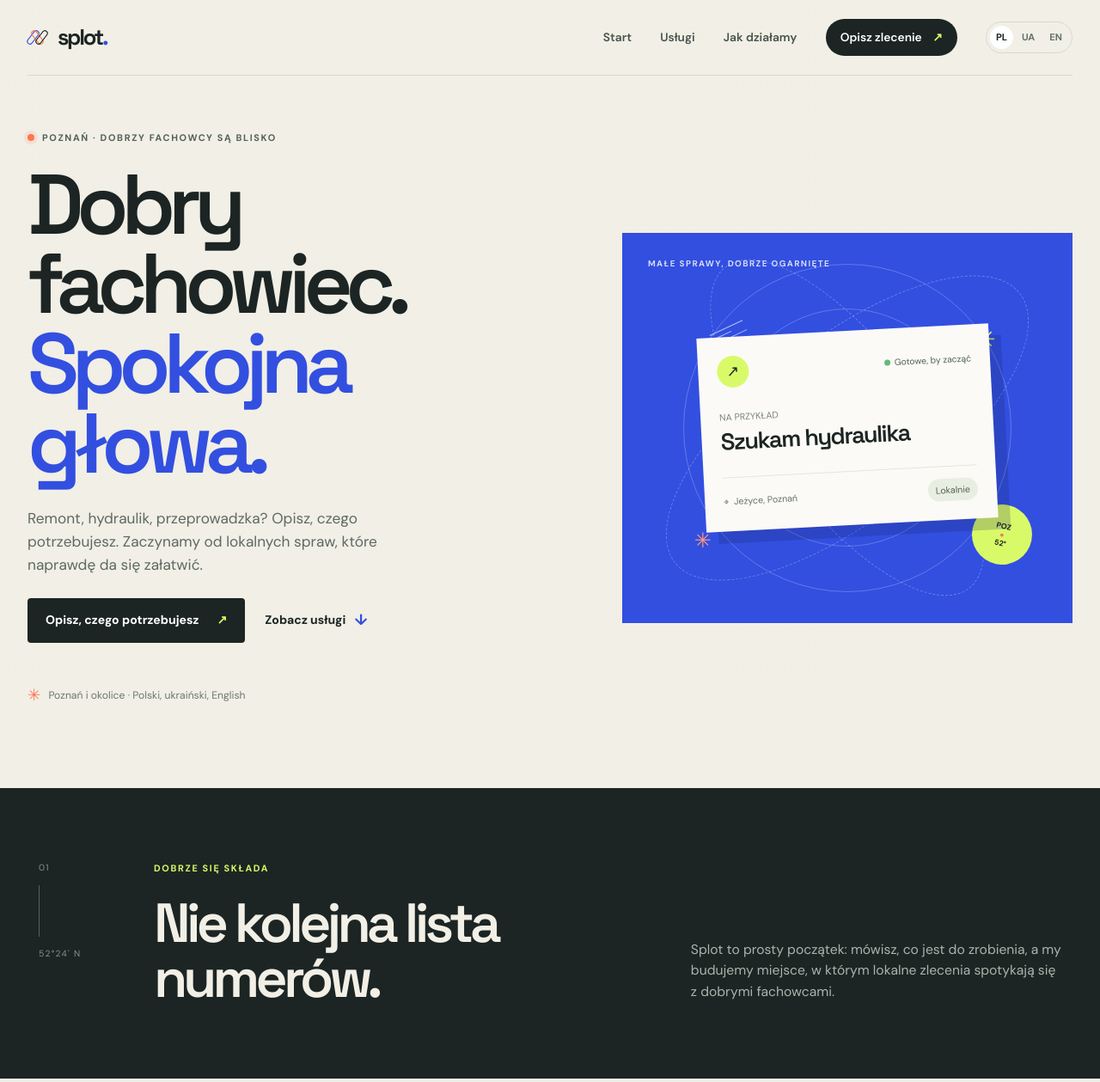
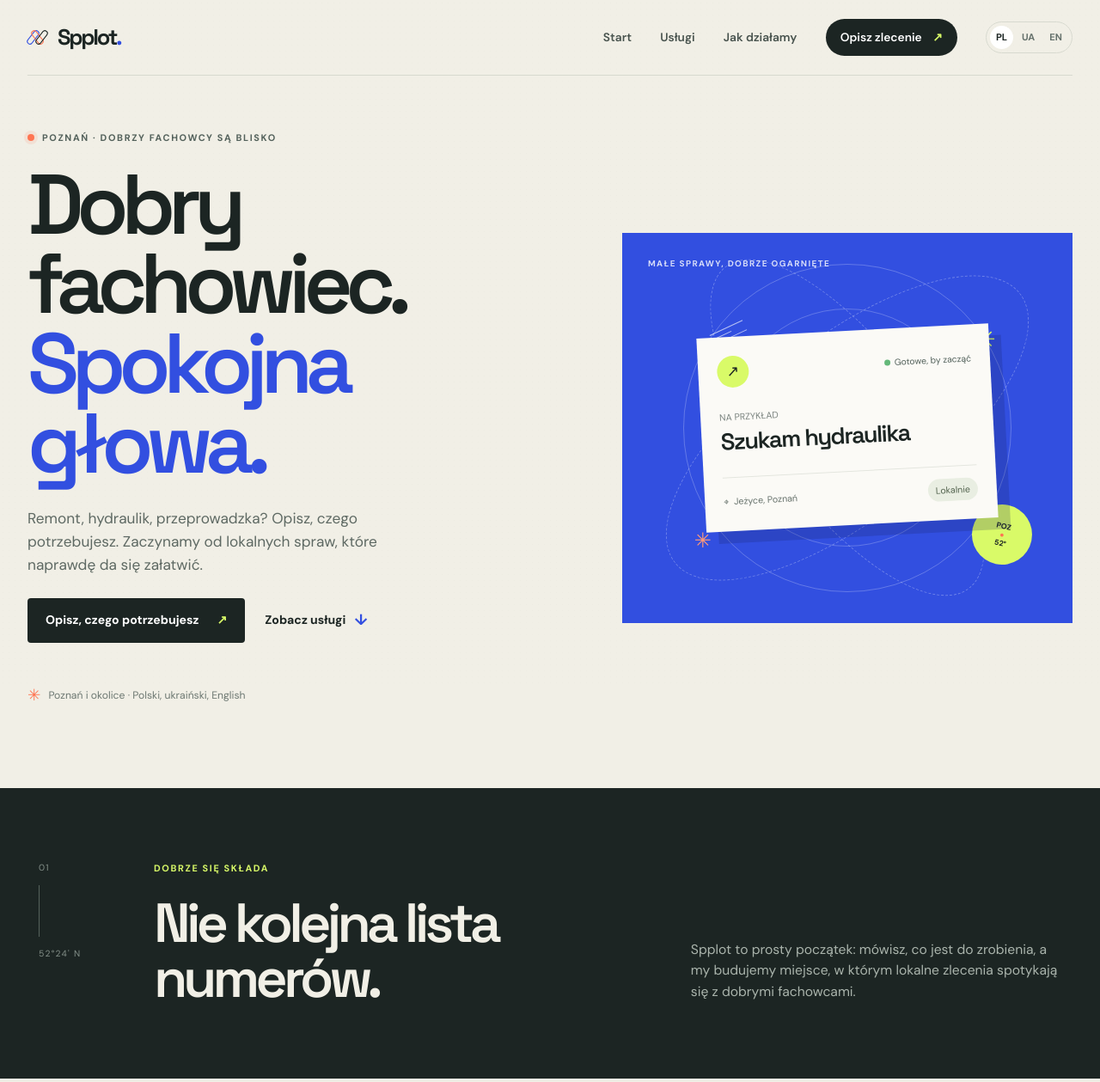
Before and after one commit to Danylooooooo09/site-poznan, a Flask app: page / in a window 1280 px wide. Shown: the top 1259 px of the page at 86% size. Run offline with Flask 3, Linux system fonts and the light colour scheme; some libraries are stand-ins or nearby versions.

Commit message:
Rename marketplace brand to Spplot
Update page branding, metadata, translations, documentation, and tests.

Co-authored-by: Copilot <223556219+Copilot@users.noreply.github.com>

```diff
--- a/app.py
+++ b/app.py
@@ -20,13 +20,13 @@ SERVICE_IDS = (
 
 COPY = {
     "pl": {
-        "site_title": "Splot — lokalni fachowcy w Poznaniu",
+        "site_title": "Spplot — lokalni fachowcy w Poznaniu",
         "nav_label": "Główna nawigacja",
         "nav_menu": "Otwórz menu",
         "language_label": "Wybierz język",
         "back_top": "Wróć na górę",
         "form_contact_group": "KONTAKT",
-        "meta_description": "Splot łączy mieszkańców Poznania ze sprawdzonymi fachowcami od usług domowych i remontów.",
+        "meta_description": "Spplot łączy mieszkańców Poznania ze sprawdzonymi fachowcami od usług domowych i remontów.",
         "nav_home": "Start",
         "nav_services": "Usługi",
         "nav_how": "Jak działamy",
@@ -47,7 +47,7 @@ COPY = {
         "orbit_chip": "Lokalnie",
         "intro_kicker": "DOBRZE SIĘ SKŁADA",
         "intro_title": "Nie kolejna lista numerów.",
-        "intro_text": "Splot to prosty początek: mówisz, co jest do zrobienia, a my budujemy miejsce, w którym lokalne zlecenia spotykają się z dobrymi fachowcami.",
+        "intro_text": "Spplot to prosty początek: mówisz, co jest do zrobienia, a my budujemy miejsce, w którym lokalne zlecenia spotykają się z dobrymi fachowcami.",
         "steps_title": "Trzy kroki. Bez labiryntu.",
         "step_one_title": "Wybierz usługę",
         "step_one_text": "Od drobnej naprawy po większy remont — zacznij od tego, czego potrzebujesz.",
@@ -82,7 +82,7 @@ COPY = {
         "form_consent": "Zgadzam się na zapisanie danych i kontakt w sprawie tego zgłoszenia.",
         "form_submit": "Wyślij zapytanie",
         "form_privacy": "Podajemy tylko dane potrzebne do obsługi zgłoszenia.",
-        "form_demo_notice": "Ważne: to wczesna wersja Splot. Zgłoszenie zapisze się w systemie, ale nie jest jeszcze automatycznie wysyłane do wykonawców.",
+        "form_demo_notice": "Ważne: to wczesna wersja Spplot. Zgłoszenie zapisze się w systemie, ale nie jest jeszcze automatycznie wysyłane do wykonawców.",
         "form_success": "Dziękujemy — Twoje zgłoszenie zostało zapisane.",
         "form_error": "Sprawdź formularz i uzupełnij wymagane pola.",
         "back_services": "Wróć do usług",
@@ -99,13 +99,13 @@ COPY = {
         ],
     },
     "uk": {
-        "site_title": "Splot — місцеві майстри в Познані",
+        "site_title": "Spplot — місцеві майстри в Познані",
         "nav_label": "Головна навігація",
         "nav_menu": "Відкрити меню",
         "language_label": "Оберіть мову",
         "back_top": "На початок",
         "form_contact_group": "КОНТАКТ",
-        "meta_description": "Splot допомагає мешканцям Познані знайти фахівців для домашніх робіт і ремонту.",
+        "meta_description": "Spplot допомагає мешканцям Познані знайти фахівців для домашніх робіт і ремонту.",
         "nav_home": "Головна",
         "nav_services": "Послуги",
         "nav_how": "Як це працює",
@@ -126,7 +126,7 @@ COPY = {
         "orbit_chip": "Поруч",
         "intro_kicker": "УСЕ СКЛАДАЄТЬСЯ",
         "intro_title": "Не черговий список номерів.",
-        "intro_text": "Splot — простий початок: ви розповідаєте, що потрібно зробити, а ми створюємо місце, де місцеві завдання зустрічаються з хорошими майстрами.",
+        "intro_text": "Spplot — простий початок: ви розповідаєте, що потрібно зробити, а ми створюємо місце, де місцеві завдання зустрічаються з хорошими майстрами.",
         "steps_title": "Три кроки. Без лабіринтів.",
         "step_one_title": "Оберіть послугу",
         "step_one_text": "Від невеликого ремонту до повного оновлення — почніть із того, що потрібно вам.",
@@ -161,7 +161,7 @@ COPY = {
         "form_consent": "Погоджуюся на збереження даних і зв’язок щодо цього запиту.",
         "form_submit": "Надіслати запит",
         "form_privacy": "Запитуємо лише дані, необхідні для обробки завдання.",
-        "form_demo_notice": "Важливо: це рання версія Splot. Запит буде збережено в системі, але поки його не надсилають виконавцям автоматично.",
+        "form_demo_notice": "Важливо: це рання версія Spplot. Запит буде збережено в системі, але поки його не надсилають виконавцям автоматично.",
         "form_success": "Дякуємо — ваш запит збережено.",
         "form_error": "Перевірте форму та заповніть обов’язкові поля.",
         "back_services": "Повернутися до послуг",
@@ -178,13 +178,13 @@ COPY = {
         ],
     },
     "en": {
-        "site_title": "Splot — local professionals in Poznań",
+        "site_title": "Spplot — local professionals in Poznań",
         "nav_label": "Main navigation",
         "nav_menu": "Open menu",
         "language_label": "Choose language",
         "back_top": "Back to top",
         "form_contact_group": "CONTACT",
-        "meta_description": "Splot helps people in Poznań find local professionals for home services and renovation.",
+        "meta_description": "Spplot helps people in Poznań find local professionals for home services and renovation.",
         "nav_home": "Home",
         "nav_services": "Services",
         "nav_how": "How it works",
@@ -205,7 +205,7 @@ COPY = {
         "orbit_chip": "Nearby",
         "intro_kicker": "THINGS FALL INTO PLACE",
         "intro_title": "Not another list of numbers.",
-        "intro_text": "Splot is a simpler start: tell us what needs doing, and we're building a place where local jobs meet good people.",
+        "intro_text": "Spplot is a simpler start: tell us what needs doing, and we're building a place where local jobs meet good people.",
         "steps_title": "Three steps. No maze.",
         "step_one_title": "Pick a service",
         "step_one_text": "From a small repair to a full refresh, start with what you need.",
@@ -240,7 +240,7 @@ COPY = {
         "form_consent": "I agree to storing my details and being contacted about this request.",
         "form_submit": "Send request",
         "form_privacy": "We only ask for details needed to handle your request.",
-        "form_demo_notice": "Note: Splot is an early version. Your request will be stored, but is not yet automatically sent to service providers.",
+        "form_demo_notice": "Note: Spplot is an early version. Your request will be stored, but is not yet automatically sent to service providers.",
         "form_success": "Thanks — your request has been saved.",
         "form_error": "Please check the form and complete all required fields.",
         "back_services": "Back to services",
@@ -354,7 +354,7 @@ def create_app(test_config: dict[str, object] | None = None) -> Flask:
     def services():
         lang = get_language()
         return render_page(
-            "services.html", lang=lang, page_title=f"{COPY[lang]['services_page_title']} — Splot"
+            "services.html", lang=lang, page_title=f"{COPY[lang]['services_page_title']} — Spplot"
         )
 
     @app.route("/request", methods=["GET", "POST"])
@@ -417,7 +417,7 @@ def create_app(test_config: dict[str, object] | None = None) -> Flask:
             render_page(
                 "request.html",
                 lang=lang,
-                page_title=f"{copy['request_title']} — Splot",
+                page_title=f"{copy['request_title']} — Spplot",
                 values=values,
                 error=error,
                 sent=sent,
@@ -439,5 +439,5 @@ app = create_app()
 
 
 if __name__ == "__main__":
-    print("Splot jest dostępny pod adresem: http://127.0.0.1:5000")
+    print("Spplot jest dostępny pod adresem: http://127.0.0.1:5000")
     app.run(host="127.0.0.1", port=5000)
--- a/templates/base.html
+++ b/templates/base.html
@@ -13,9 +13,9 @@
 </head>
 <body>
   <header class="site-header">
-    <a class="brand" href="{{ url_for('index', lang=lang) }}" aria-label="Splot — {{ copy.nav_home }}">
+    <a class="brand" href="{{ url_for('index', lang=lang) }}" aria-label="Spplot — {{ copy.nav_home }}">
       <span class="brand-mark" aria-hidden="true"><i></i><i></i><i></i></span>
-      <span class="brand-name">splot<span class="brand-period">.</span></span>
+      <span class="brand-name">Spplot<span class="brand-period">.</span></span>
     </a>
     <button class="menu-toggle" type="button" aria-expanded="false" aria-controls="site-nav" aria-label="{{ copy.nav_menu }}">
       <span></span><span></span>
@@ -41,13 +41,13 @@
     <div class="footer-top">
       <a class="brand footer-brand" href="{{ url_for('index', lang=lang) }}">
         <span class="brand-mark" aria-hidden="true"><i></i><i></i><i></i></span>
-        <span class="brand-name">splot<span class="brand-period">.</span></span>
+        <span class="brand-name">Spplot<span class="brand-period">.</span></span>
       </a>
       <p>{{ copy.footer_line }}</p>
       <a class="footer-up" href="#top" aria-label="{{ copy.back_top }}">↑</a>
     </div>
     <div class="footer-bottom">
-      <span>© 2026 Splot · Poznań</span>
+      <span>© 2026 Spplot · Poznań</span>
       <span>PL <b>·</b> UA <b>·</b> EN</span>
     </div>
   </footer>
```
Also changed, not shown: tests/test_app.py (+2 -1 lines), README.md.
